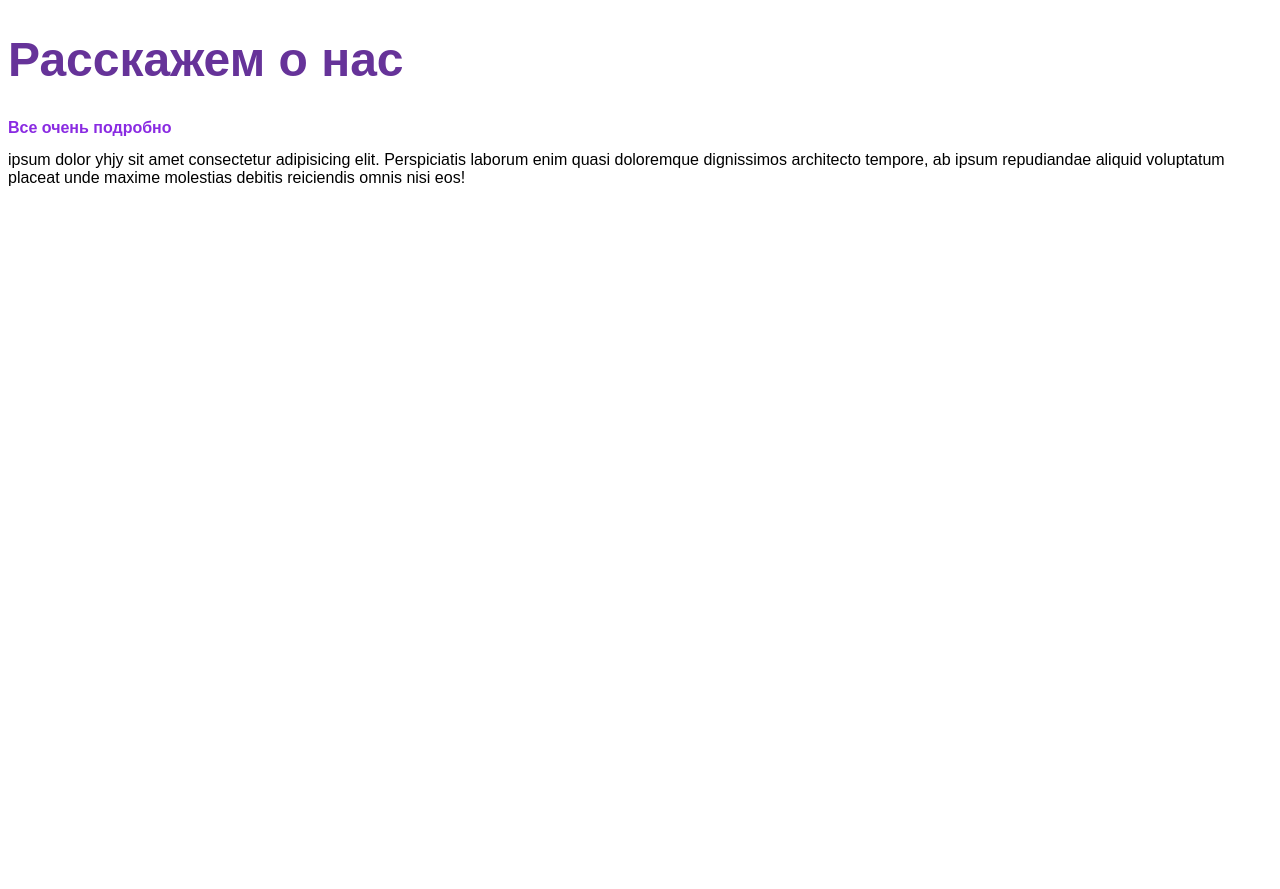
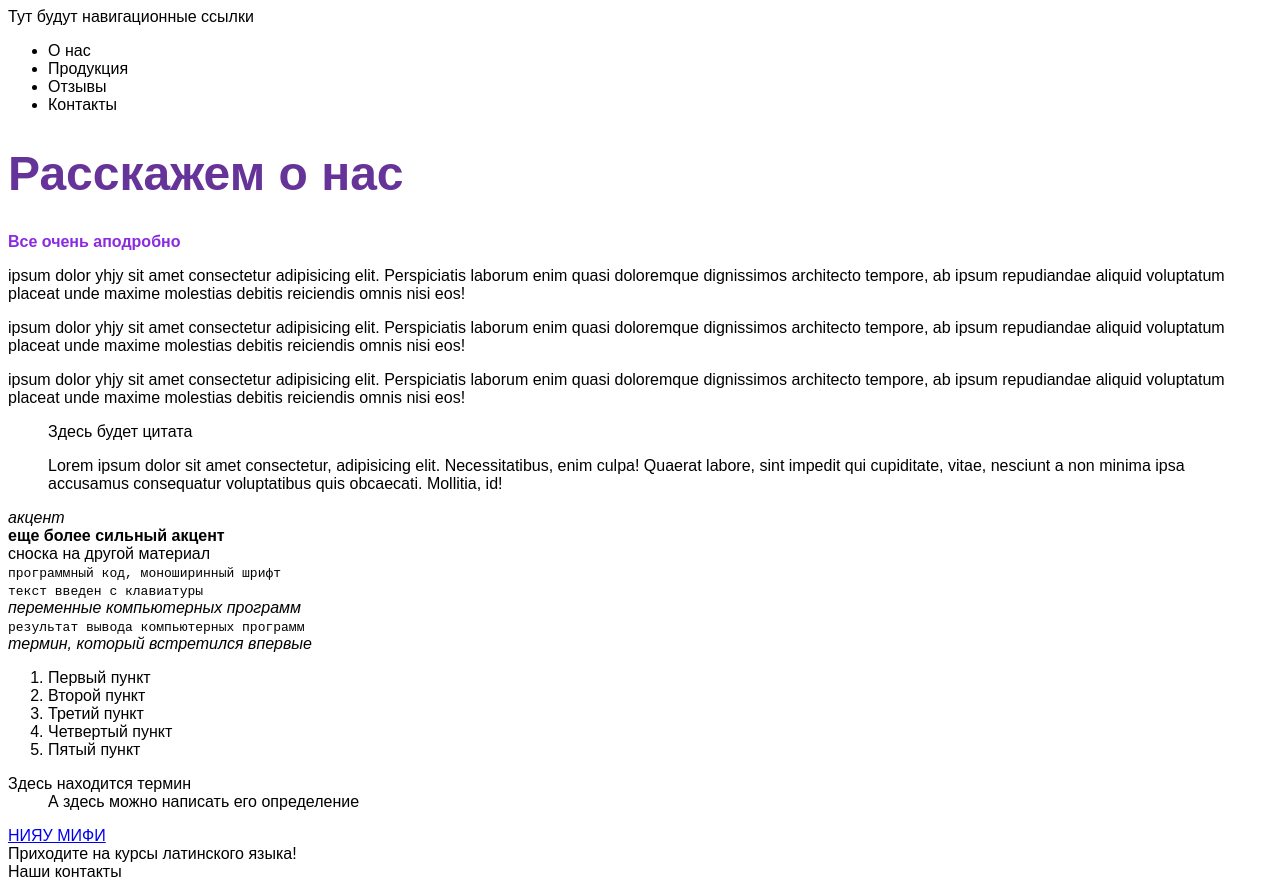
Before and after one commit to dartssss/1, a plain HTML site: page 1.html in a window 1280 px wide. Before the commit the page ends 800 px from the top, so only its background shows below. Drawn offline with Linux system fonts and the light colour scheme.

Commit message:
new page 2

```diff
--- a/1.css
+++ b/1.css
@@ -15,3 +15,7 @@ div{
     font-family: Arial, Helvetica, sans-serif;
     /* color: aquamarine; */
 }
+
+body{
+    font-family: Arial, Helvetica, sans-serif;
+}
--- a/1.html
+++ b/1.html
@@ -1,5 +1,5 @@
 <!DOCTYPE html>
-<html lang="en">
+<html lang="ru">
 
 <head>
     <meta charset="UTF-8">
@@ -9,11 +9,59 @@
 </head>
 
 <body>
-    <h1>Расскажем о нас</h1>
-    <h2>Все очень подробно</h2>
-    <div onclick="alert('Привет это алерт')">ipsum dolor yhjy sit amet consectetur adipisicing elit. Perspiciatis
-        laborum enim quasi doloremque dignissimos architecto tempore, ab ipsum repudiandae aliquid voluptatum placeat
-        unde maxime molestias debitis reiciendis omnis nisi eos!</div>
+    <nav>Тут будут навигационные ссылки
+        <ul>
+            <li>О нас</li>
+            <li>Продукция</li>
+            <li>Отзывы</li>
+            <li>Контакты</li>
+        </ul>
+
+    </nav>
+    <main>
+        <h1>Расскажем о нас</h1>
+        <h2 >Все очень аподробно</h2>
+        <p onclick="alert('Привет это алерт')">ipsum dolor yhjy sit amet consectetur adipisicing elit. Perspiciatis
+            laborum enim quasi doloremque dignissimos architecto tempore, ab ipsum repudiandae aliquid voluptatum
+            placeat
+            unde maxime molestias debitis reiciendis omnis nisi eos!</p>
+        <p>ipsum dolor yhjy sit amet consectetur adipisicing elit. Perspiciatis
+            laborum enim quasi doloremque dignissimos architecto tempore, ab ipsum repudiandae aliquid voluptatum
+            placeat
+            unde maxime molestias debitis reiciendis omnis nisi eos!</p>
+        <p>ipsum dolor yhjy sit amet consectetur adipisicing elit. Perspiciatis
+            laborum enim quasi doloremque dignissimos architecto tempore, ab ipsum repudiandae aliquid voluptatum
+            placeat
+            unde maxime molestias debitis reiciendis omnis nisi eos!</p>
+
+        <blockquote> Здесь будет цитата
+            <p>Lorem ipsum dolor sit amet consectetur, adipisicing elit. Necessitatibus, enim culpa! Quaerat labore, sint impedit qui cupiditate, vitae, nesciunt a non minima ipsa accusamus consequatur voluptatibus quis obcaecati. Mollitia, id!</p>
+        </blockquote>
+        <p>
+            <em>акцент</em><br>
+            <strong>еще более сильный акцент</strong><br>
+            <site>сноска на другой материал</site><br>
+            <code>программный код, моноширинный шрифт</code><br>
+            <kbd>текст введен с клавиатуры</kbd><br>
+            <var>переменные компьютерных программ</var><br>
+            <samp>результат вывода компьютерных программ</samp><br>
+            <dfn>термин, который встретился впервые</dfn><br>
+        </p>
+        <ol>
+            <li>Первый пункт</li>
+            <li>Второй пункт</li>
+            <li>Третий пункт</li>
+            <li>Четвертый пункт</li>
+            <li>Пятый пункт</li>
+        </ol>
+        <dl>
+            <dt>Здесь находится термин</dt>
+            <dd>А здесь можно написать его определение</dd>
+        </dl>
+        <a href="https://mephi.ru" target="_blank">НИЯУ МИФИ</a>
+    </main>
+    <aside>Приходите на курсы латинского языка!</aside>
+    <footer>Наши контакты</footer>
 </body>
 
 </html>
```
Also changed, not shown: 2.html (+1 -2 lines).
